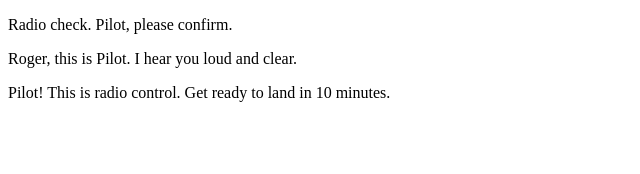
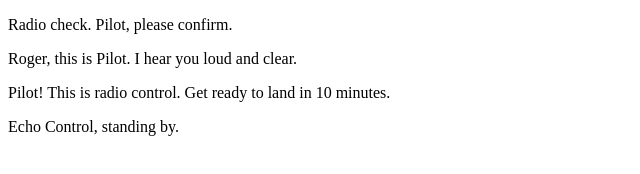
Before and after one commit to e-bold/communication-log, a plain HTML site: page index.html in a window 1280 px wide. Shown: the whole page, without its empty margins (0-640 px from the left). Drawn offline with Linux system fonts and the light colour scheme.

Commit message:
Pilot responded to Control

```diff
--- a/index.html
+++ b/index.html
@@ -4,5 +4,6 @@
       <p>Radio check. Pilot, please confirm.</p>
       <p>Roger, this is Pilot. I hear you loud and clear.</p>
       <p>Pilot! This is radio control. Get ready to land in 10 minutes.</p>
+      <p>Echo Control, standing by.</p>
    </body>
 </html>
```
